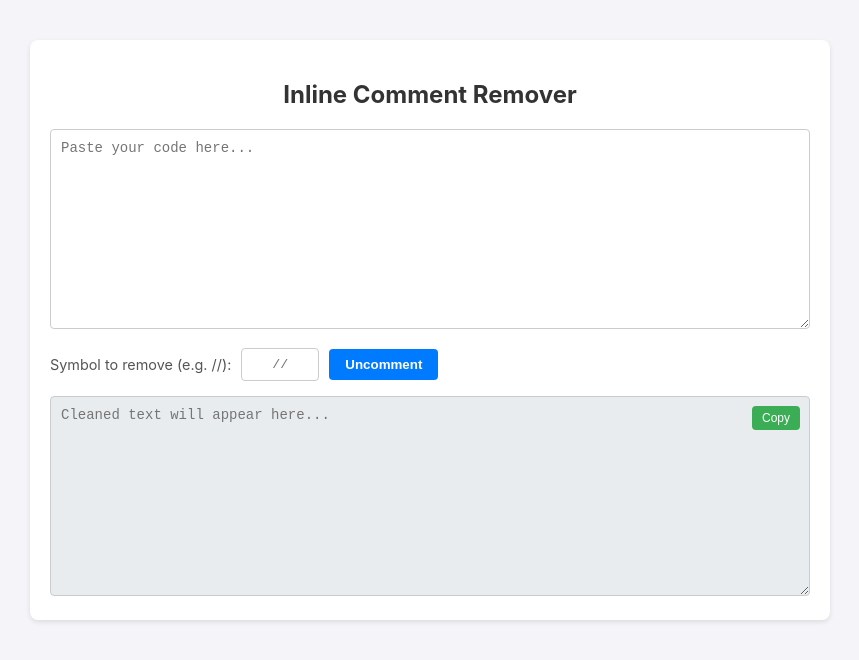
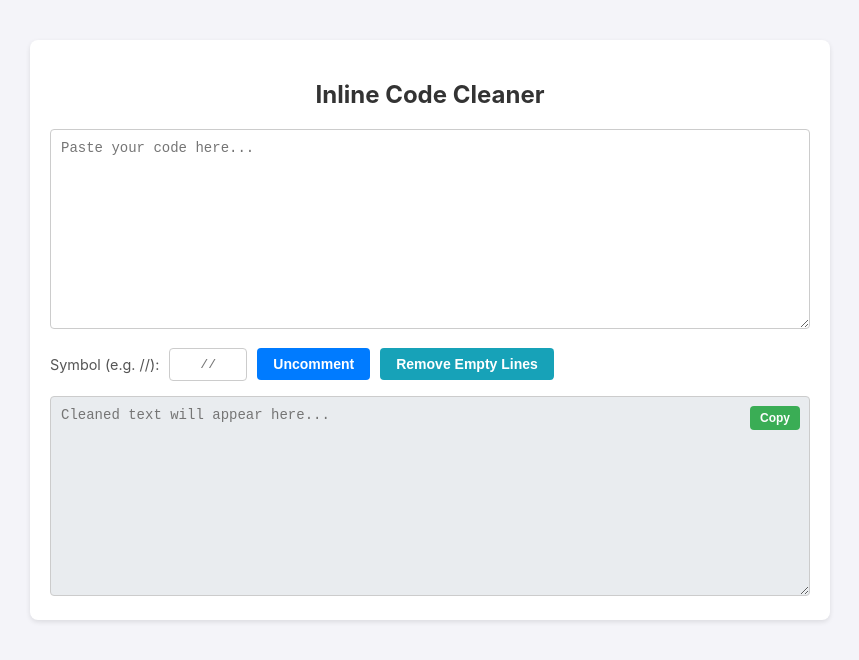
Before and after one commit to KasperKiviranta/Inline-Comment-Remover, a plain HTML site: page index.html in a window 1280 px wide. Shown: the whole page, without its empty margins (210-1069 px from the left). Drawn offline with Linux system fonts and the light colour scheme.

Commit message:
Empty line remover addon

```diff
--- a/index.html
+++ b/index.html
@@ -51,6 +51,7 @@
             align-items: center;
             gap: 10px;
             margin: 15px 0;
+            flex-wrap: wrap; /* Allows wrapping on small screens */
         }
 
         #filterInput {
@@ -62,28 +63,36 @@
             font-family: monospace;
         }
 
-        #uncommentBtn {
+        /* Base Button Style */
+        button {
             padding: 8px 16px;
-            background-color: #007bff;
             color: white;
             border: none;
             border-radius: 4px;
             cursor: pointer;
             font-weight: bold;
+            font-size: 14px;
+        }
+
+        /* Action Buttons */
+        #uncommentBtn {
+            background-color: #007bff; /* Blue */
         }
         #uncommentBtn:hover { background-color: #0056b3; }
 
+        #removeEmptyBtn {
+            background-color: #17a2b8; /* Teal */
+        }
+        #removeEmptyBtn:hover { background-color: #138496; }
+
+        /* Copy Button (Top right of output) */
         #copyBtn {
             position: absolute;
             top: 10px;
             right: 10px;
-            background-color: #28a745;
-            color: white;
-            border: none;
-            border-radius: 4px;
+            background-color: #28a745; /* Green */
             padding: 5px 10px;
             font-size: 12px;
-            cursor: pointer;
             opacity: 0.9;
         }
         #copyBtn:hover { opacity: 1; }
@@ -97,13 +106,18 @@
 <body>
 
 <div class="container">
-    <h2>Inline Comment Remover</h2>
+    <h2>Inline Code Cleaner</h2>
+
     <textarea id="inputBox" placeholder="Paste your code here..."></textarea>
+
     <div class="controls">
-        <label for="filterInput">Symbol to remove (e.g. //):</label>
+        <label for="filterInput">Symbol (e.g. //):</label>
         <input type="text" id="filterInput" placeholder="//">
+
         <button id="uncommentBtn">Uncomment</button>
+        <button id="removeEmptyBtn">Remove Empty Lines</button>
     </div>
+
     <div class="output-wrapper">
         <button id="copyBtn">Copy</button>
         <textarea id="outputBox" readonly placeholder="Cleaned text will appear here..."></textarea>
@@ -114,15 +128,18 @@
     const inputBox = document.getElementById('inputBox');
     const outputBox = document.getElementById('outputBox');
     const filterInput = document.getElementById('filterInput');
-    const btn = document.getElementById('uncommentBtn');
+    const uncommentBtn = document.getElementById('uncommentBtn');
+    const removeEmptyBtn = document.getElementById('removeEmptyBtn');
     const copyBtn = document.getElementById('copyBtn');
 
+    // Load saved filter
     const savedFilter = localStorage.getItem('myInlineFilterString');
     if (savedFilter !== null) {
         filterInput.value = savedFilter;
     }
 
-    btn.addEventListener('click', () => {
+    // 1. Uncomment Logic
+    uncommentBtn.addEventListener('click', () => {
         const text = inputBox.value;
         const filterString = filterInput.value;
 
@@ -140,17 +157,32 @@
             const index = line.indexOf(filterString);
 
             if (index !== -1) {
+                // Cut line at the symbol
                 const keptPart = line.substring(0, index);
+                // Only keep if there is code left
                 if (keptPart.trim().length > 0) {
                     processedLines.push(keptPart.trimEnd());
                 }
             } else {
+                // Keep original line
                 processedLines.push(line);
             }
         }
-
         outputBox.value = processedLines.join('\n');
     });
+
+    // 2. Remove Empty Lines Logic
+    removeEmptyBtn.addEventListener('click', () => {
+        const text = inputBox.value;
+        const lines = text.split('\n');
+
+        // Filter: Keep line ONLY if trimmed length > 0
+        const nonEmptyLines = lines.filter(line => line.trim().length > 0);
+
+        outputBox.value = nonEmptyLines.join('\n');
+    });
+
+    // 3. Copy Button Logic
     copyBtn.addEventListener('click', () => {
         if (!outputBox.value) return;
 
@@ -164,8 +196,7 @@
                 copyBtn.style.backgroundColor = "#28a745";
             }, 2000);
         }).catch(err => {
-            console.error('Failed to copy text: ', err);
-            alert("Failed to copy. Please manually select and copy.");
+            console.error('Failed to copy: ', err);
         });
     });
 </script>
```
Also changed, not shown: 1 other file.
